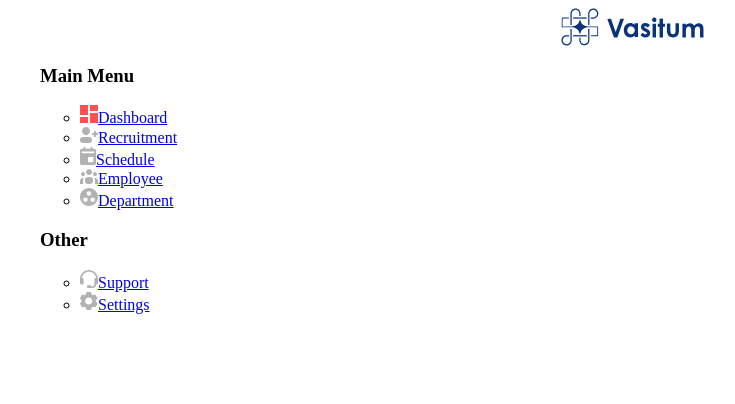
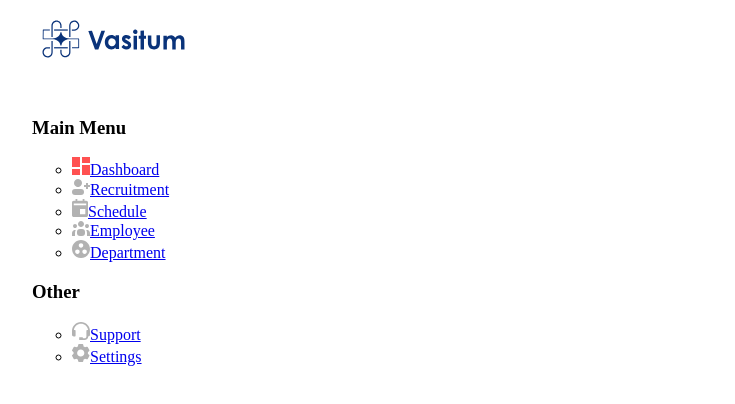
Before and after one commit to 4bdullah7eeshan/shoshin-tech-assignment, a React (Vite) app: page / in a window 1280 px wide. Shown: the top 404 px of the page, without its empty margins (8-743 px from the left). Built offline with nearby package versions, Linux system fonts and the light colour scheme.

Commit message:
style: apply sidebar layout as per specs
Background color is not accessible. Handle it later.

```diff
--- a/src/components/Sidebar/Sidebar.jsx
+++ b/src/components/Sidebar/Sidebar.jsx
@@ -1,9 +1,11 @@
 import CombinationMark from "../CombinationMark/CombinationMark";
 import Menus from "../Menus/Menus";
+import styles from "./Sidebar.module.css";
+
 
 function Sidebar() {
     return (
-        <aside>
+        <aside className={styles.sidebar}>
             <CombinationMark />
             <Menus />
         </aside>
--- a/src/components/Sidebar/Sidebar.module.css
+++ b/src/components/Sidebar/Sidebar.module.css
@@ -0,0 +1,12 @@
+.sidebar {
+    display: flex;
+    flex-direction: column;
+    position: absolute;
+    width: 242px;
+    left: 0px;
+    top: 0px;
+    gap: 2.5rem;
+    width: 242px;
+    height: 100vh;
+    padding: 20px 0 272px 0;
+}
```
